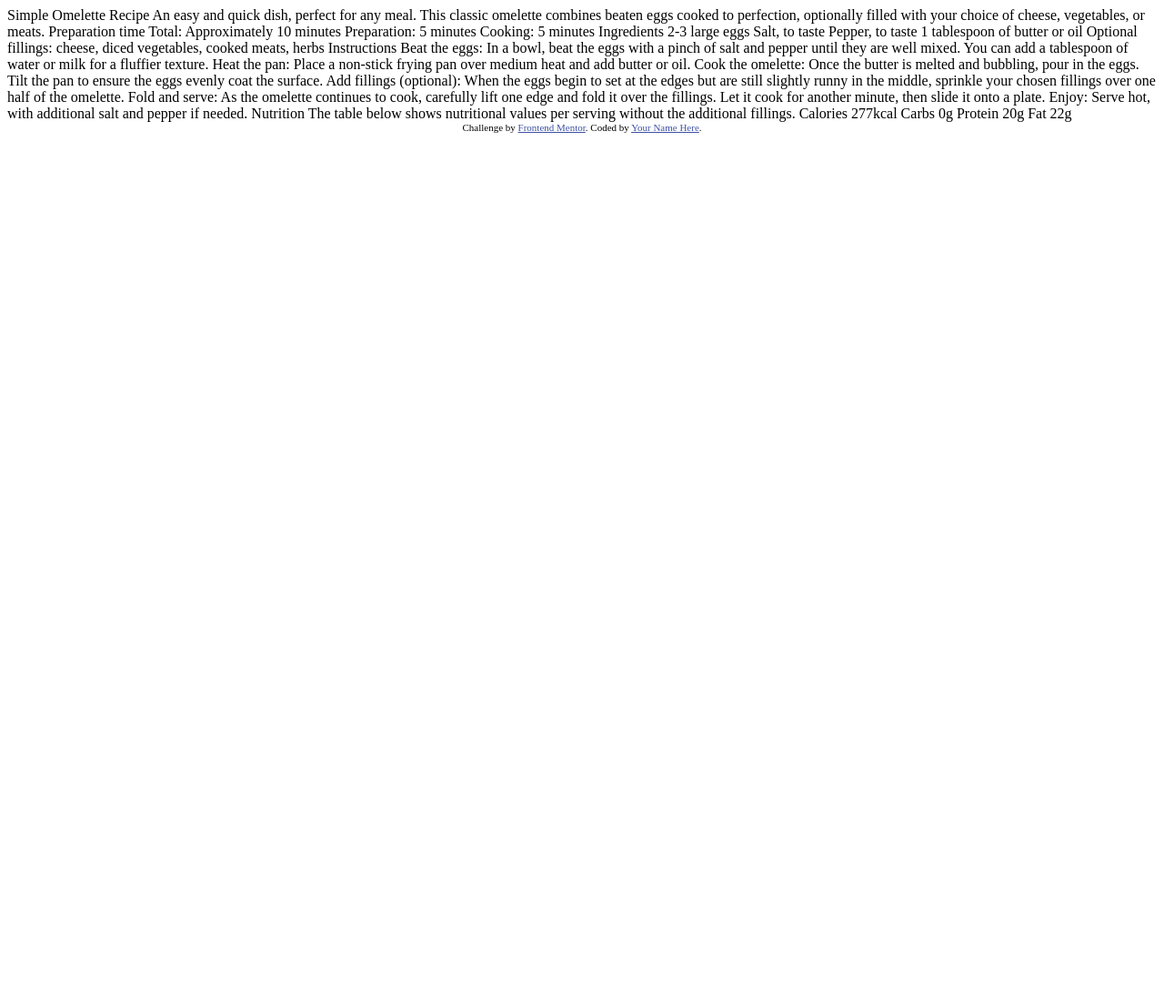
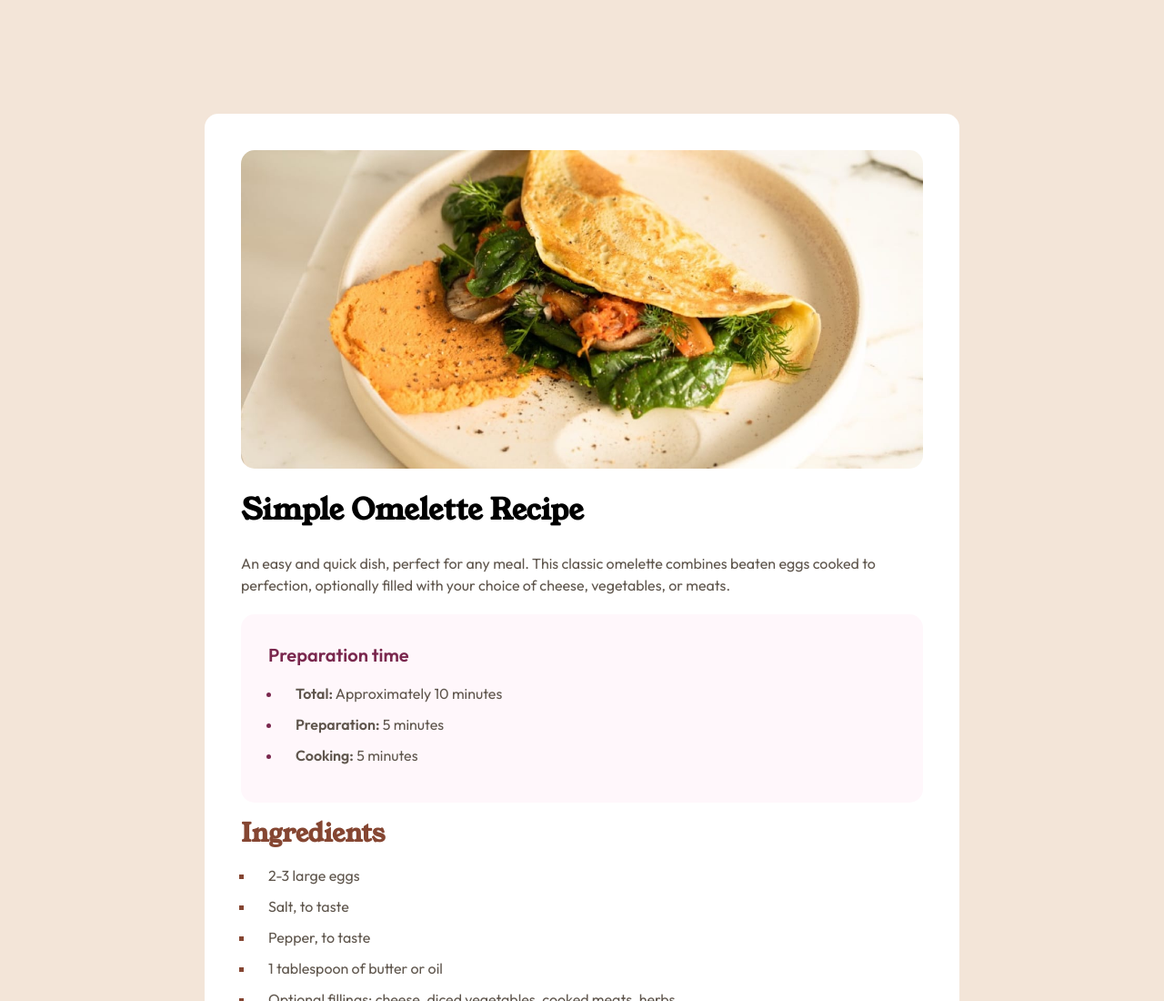
Before and after one commit to HasnaatCodes/RecipeFrontendMentor, a plain HTML site: page index.html in a window 1280 px wide. Shown: the top 1100 px of the page at 91% size. Before the commit the page ends 800 px from the top, so only its background shows below. Drawn offline with Linux system fonts and the light colour scheme.

Commit message:
completed changes

```diff
--- a/index.html
+++ b/index.html
@@ -1,77 +1,132 @@
 <!DOCTYPE html>
 <html lang="en">
 	<head>
-  <meta charset="UTF-8">
-  <meta name="viewport" content="width=device-width, initial-scale=1.0"> <!-- displays site properly based on user's device -->
+		<meta charset="UTF-8" />
+		<meta name="viewport" content="width=device-width, initial-scale=1.0" />
+		<!-- displays site properly based on user's device -->
 
-  <link rel="icon" type="image/png" sizes="32x32" href="./assets/images/favicon-32x32.png">
+		<link
+			rel="icon"
+			type="image/png"
+			sizes="32x32"
+			href="./assets/images/favicon-32x32.png"
+		/>
+		<link rel="stylesheet" href="styles.css" />
 
 		<title>Frontend Mentor | Recipe page</title>
-
-  <!-- Feel free to remove these styles or customise in your own stylesheet 👍 -->
-  <style>
-    .attribution { font-size: 11px; text-align: center; }
-    .attribution a { color: hsl(228, 45%, 44%); }
-  </style>
 	</head>
 	<body>
+		<section class="recipe-section">
+			<div class="container">
+				<!-- Image -->
+				<div class="recipe-image-container">
+					<img src="./assets/images/image-omelette.jpeg" />
+				</div>
 
-  Simple Omelette Recipe
+				<!-- Heading -->
+				<h1>Simple Omelette Recipe</h1>
+				<p>
+					An easy and quick dish, perfect for any meal. This classic omelette
+					combines beaten eggs cooked to perfection, optionally filled with your
+					choice of cheese, vegetables, or meats.
+				</p>
 
-  An easy and quick dish, perfect for any meal. This classic omelette combines beaten eggs cooked
-  to perfection, optionally filled with your choice of cheese, vegetables, or meats.
+				<!-- Preparation Time -->
+				<div class="preparation-time-container">
+					<p id="prep-time">Preparation time</p>
+					<ul>
+						<li><span class="bold">Total:</span> Approximately 10 minutes</li>
+						<li><span class="bold">Preparation:</span> 5 minutes</li>
+						<li><span class="bold">Cooking:</span> 5 minutes</li>
+					</ul>
+				</div>
 
-  Preparation time
+				<!-- Ingredients -->
+				<h2>Ingredients</h2>
+				<ul class="ingredients">
+					<li>2-3 large eggs</li>
+					<li>Salt, to taste</li>
+					<li>Pepper, to taste</li>
+					<li>1 tablespoon of butter or oil</li>
+					<li>
+						Optional fillings: cheese, diced vegetables, cooked meats, herbs
+					</li>
+				</ul>
 
-  Total: Approximately 10 minutes
-  Preparation: 5 minutes
-  Cooking: 5 minutes
+				<hr />
 
-  Ingredients
+				<!-- Instructions -->
+				<h2>Instructions</h2>
+				<ol class="instructions">
+					<li>
+						<span class="bold">Beat the eggs:</span> In a bowl, beat the eggs
+						with a pinch of salt and pepper until they are well mixed. You can
+						add a tablespoon of water or milk for a fluffier texture.
+					</li>
 
-  2-3 large eggs
-  Salt, to taste
-  Pepper, to taste
-  1 tablespoon of butter or oil
-  Optional fillings: cheese, diced vegetables, cooked meats, herbs
+					<li>
+						<span class="bold">Heat the pan:</span> Place a non-stick frying pan
+						over medium heat and add butter or oil.
+					</li>
+					<li>
+						<span class="bold">Cook the omelette:</span> Once the butter is
+						melted and bubbling, pour in the eggs. Tilt the pan to ensure the
+						eggs evenly coat the surface.
+					</li>
+					<li>
+						<span class="bold">Add fillings (optional):</span> When the eggs
+						begin to set at the edges but are still slightly runny in the
+						middle, sprinkle your chosen fillings over one half of the omelette.
+					</li>
+					<li>
+						<span class="bold">Fold and serve:</span> As the omelette continues
+						to cook, carefully lift one edge and fold it over the fillings. Let
+						it cook for another minute, then slide it onto a plate.
+					</li>
+					<li>
+						<span class="bold">Enjoy:</span> Serve hot, with additional salt and
+						pepper if needed.
+					</li>
+				</ol>
 
-  Instructions
+				<hr />
 
-  Beat the eggs: In a bowl, beat the eggs with a pinch of salt and pepper until they are well mixed.
-  You can add a tablespoon of water or milk for a fluffier texture.
+				<h2>Nutrition</h2>
+				<p id="nutrition">
+					The table below shows nutritional values per serving without the
+					additional fillings.
+				</p>
 
-  Heat the pan: Place a non-stick frying pan over medium heat and add butter or oil.
+				<table>
+					<tbody>
+						<tr>
+							<td>Calories</td>
+							<td class="values">277kcal</td>
+						</tr>
+						<tr>
+							<td>Carbs</td>
+							<td class="values">0g</td>
+						</tr>
+						<tr>
+							<td>Protein</td>
+							<td class="values">20g</td>
+						</tr>
+						<tr>
+							<td>Fat</td>
+							<td class="values">22g</td>
+						</tr>
+					</tbody>
+				</table>
+			</div>
+		</section>
 
-  Cook the omelette: Once the butter is melted and bubbling, pour in the eggs. Tilt the pan to ensure
-  the eggs evenly coat the surface.
-
-  Add fillings (optional): When the eggs begin to set at the edges but are still slightly runny in the
-  middle, sprinkle your chosen fillings over one half of the omelette.
-
-  Fold and serve: As the omelette continues to cook, carefully lift one edge and fold it over the
-  fillings. Let it cook for another minute, then slide it onto a plate.
-
-  Enjoy: Serve hot, with additional salt and pepper if needed.
-
-  Nutrition
-
-  The table below shows nutritional values per serving without the additional fillings.
-
-  Calories
-  277kcal
-
-  Carbs
-  0g
-
-  Protein
-  20g
-
-  Fat
-  22g
+		<!--
 
 		<div class="attribution">
-    Challenge by <a href="https://www.frontendmentor.io?ref=challenge" target="_blank">Frontend Mentor</a>.
-    Coded by <a href="#">Your Name Here</a>.
-  </div>
+			Challenge by
+			<a href="https://www.frontendmentor.io?ref=challenge" target="_blank"
+				>Frontend Mentor</a
+			>. Coded by <a href="#">Your Name Here</a>.
+		</div> -->
 	</body>
 </html>
--- /dev/null
+++ b/styles.css
@@ -0,0 +1,255 @@
+@import url('https://fonts.googleapis.com/css2?family=Outfit:wght@100..900&family=Young+Serif&display=swap');
+
+/* http://meyerweb.com/eric/tools/css/reset/
+   v2.0 | 20110126
+   License: none (public domain)
+*/
+
+html,
+body,
+div,
+span,
+applet,
+object,
+iframe,
+h1,
+h2,
+h3,
+h4,
+h5,
+h6,
+p,
+blockquote,
+pre,
+a,
+abbr,
+acronym,
+address,
+big,
+cite,
+code,
+del,
+dfn,
+em,
+img,
+ins,
+kbd,
+q,
+s,
+samp,
+small,
+strike,
+strong,
+sub,
+sup,
+tt,
+var,
+b,
+u,
+i,
+center,
+dl,
+dt,
+dd,
+ol,
+ul,
+li,
+fieldset,
+form,
+label,
+legend,
+table,
+caption,
+tbody,
+tfoot,
+thead,
+tr,
+th,
+td,
+article,
+aside,
+canvas,
+details,
+embed,
+figure,
+figcaption,
+footer,
+header,
+hgroup,
+menu,
+nav,
+output,
+ruby,
+section,
+summary,
+time,
+mark,
+audio,
+video {
+	margin: 0;
+	padding: 0;
+	border: 0;
+	vertical-align: baseline;
+}
+/* HTML5 display-role reset for older browsers */
+article,
+aside,
+details,
+figcaption,
+figure,
+footer,
+header,
+hgroup,
+menu,
+nav,
+section {
+	display: block;
+}
+body {
+	line-height: 1;
+}
+blockquote,
+q {
+	quotes: none;
+}
+blockquote:before,
+blockquote:after,
+q:before,
+q:after {
+	content: '';
+	content: none;
+}
+
+/* ****************************************************************** */
+
+body {
+	background-color: #f3e5d8;
+}
+
+h1 {
+	font-size: 32px;
+	margin: 30px 0;
+}
+
+h2 {
+	color: #854632;
+	font-size: 28px;
+}
+
+h1,
+h2 {
+	font-family: 'Young Serif';
+}
+
+p {
+	/* margin: 20px 0; */
+}
+
+p,
+li {
+	font-family: 'Outfit';
+	font-size: 16px;
+	font-weight: 400;
+	color: #5f564d;
+	line-height: 1.5;
+}
+
+.preparation-time-container li::marker {
+	color: #7a284e;
+}
+
+li::marker {
+	color: #854632;
+}
+
+ul,
+ol {
+	margin-left: 15px;
+}
+
+li {
+	padding-left: 15px;
+	margin-bottom: 10px;
+}
+
+.ingredients li {
+	list-style-type: square;
+}
+
+.ingredients,
+.instructions {
+	margin-top: 20px;
+}
+
+.container {
+	background-color: white;
+	width: 750px;
+	margin: 125px 0;
+	border-radius: 15px;
+	padding: 40px;
+}
+
+img {
+	width: 750px;
+	height: 350px;
+	border-radius: 15px;
+}
+
+.recipe-section {
+	display: flex;
+	justify-content: center;
+}
+
+.recipe-image-container {
+	display: flex;
+	justify-content: center;
+}
+
+.preparation-time-container {
+	background-color: #fff7fb;
+	padding: 30px;
+	margin: 20px 0;
+	border-radius: 15px;
+}
+
+#prep-time {
+	font-weight: 600;
+	color: #7a284e;
+	font-size: 20px;
+	margin-bottom: 15px;
+}
+
+#nutrition {
+	margin: 20px 0;
+}
+
+.bold {
+	font-weight: 600;
+}
+
+hr {
+	border-color: #e3ddd7;
+	margin: 40px 0;
+	opacity: 0.2;
+}
+
+table {
+	font-family: 'Outfit';
+	font-size: 16px;
+	font-weight: 400;
+	color: #5f564d;
+	border-collapse: collapse;
+	border-spacing: 0;
+	width: 100%;
+}
+
+td {
+	border-bottom: 1px solid #e3ddd7;
+	padding: 10px 0;
+	padding-left: 30px;
+}
+
+.values {
+	color: #854632;
+	font-weight: 600;
+}
```
Lines whose indentation alone changed are shown as unchanged.
